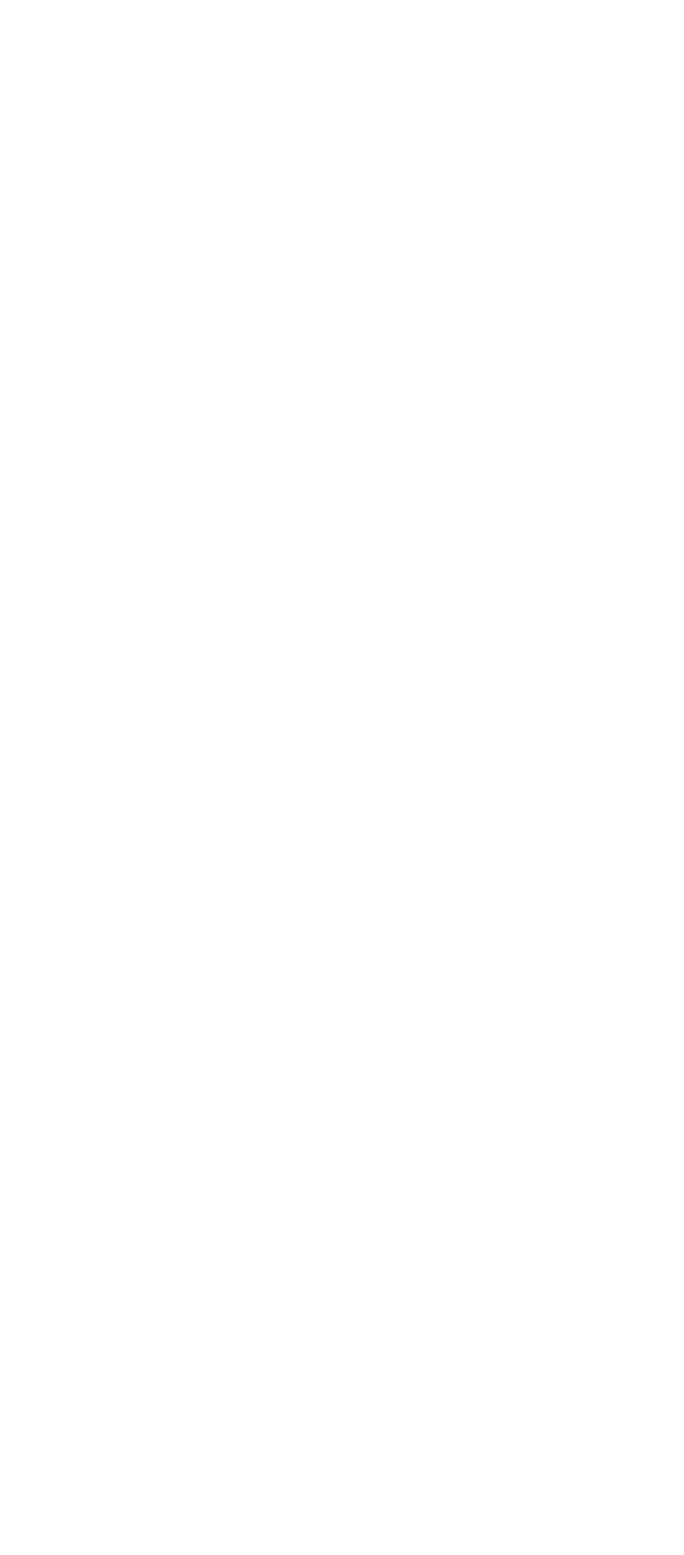
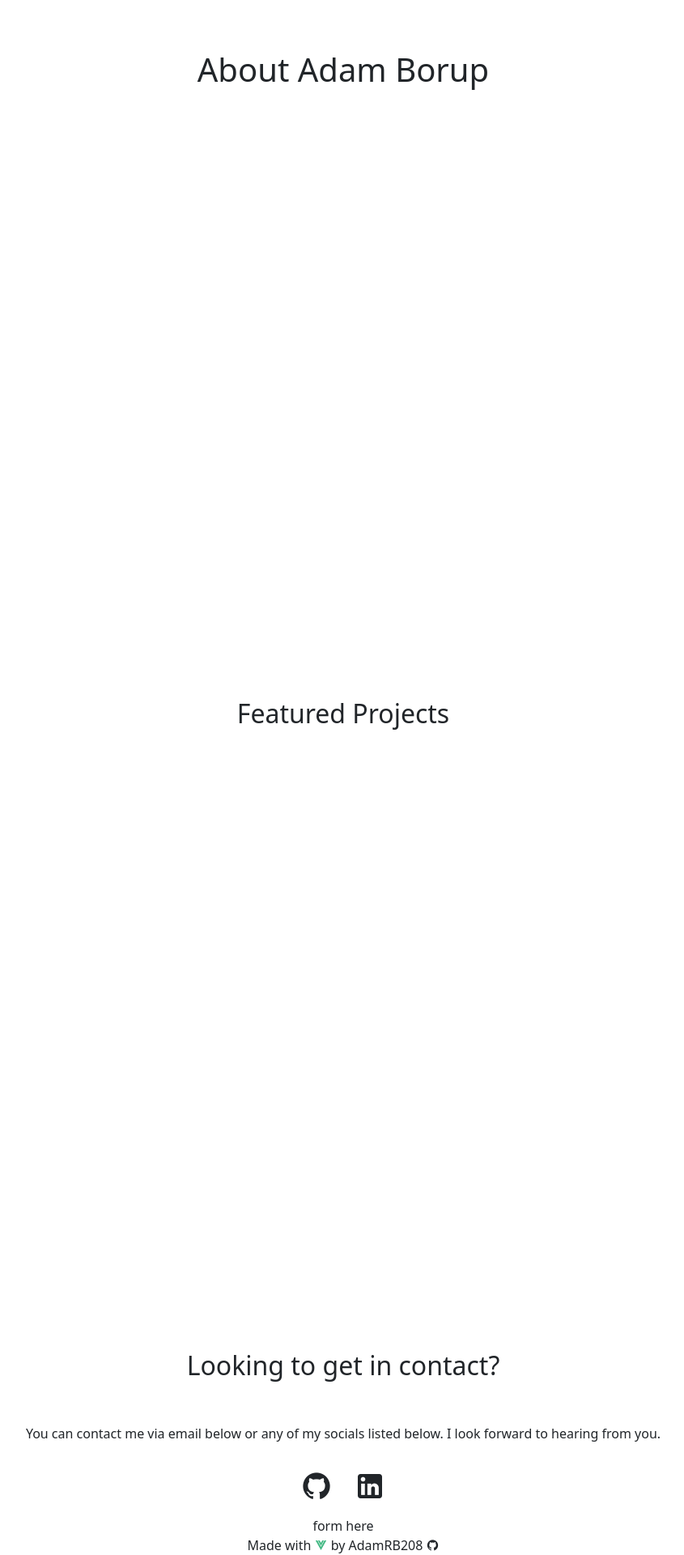
Before and after one commit to AdamRB208/AdamRB208.github.io, a Vue app: page /#/ in a window 1280 px wide. Shown: the part 801-2721 px from the top of the page at 81% size, without its empty margins (216-1061 px from the left). Before the commit the page ends 800 px from the top, so only its background shows below. Built offline with nearby package versions, Linux system fonts and the light colour scheme.

Commit message:
added sections and linked to navbar.

```diff
--- a/src/App.vue
+++ b/src/App.vue
@@ -1,15 +1,15 @@
 <script setup>
 import Navbar from './components/Navbar.vue';
-import { RouterView } from 'vue-router';
+import HomePage from './pages/HomePage.vue';
 
 </script>
 
 <template>
   <header>
-    <Navbar />
   </header>
+  <Navbar />
   <main>
-    <RouterView />
+    <HomePage />
   </main>
   <footer class=" text-center">
     Made with <i class="mdi mdi-vuejs text-vue"></i> by AdamRB208 <i class="mdi mdi-github"></i>
--- a/src/components/Navbar.vue
+++ b/src/components/Navbar.vue
@@ -20,10 +20,10 @@ watch(theme, () => {
     <div class="container" style="display: flex; justify-content: space-evenly;">
       <div>
         <span class="m-2 nav-links">
-          <a href="" class="mdi mdi-home-outline fs-5">Home</a>
-          <a href="" class="mdi mdi-human-greeting-variant fs-5">About Me</a>
-          <a href="" class="mdi mdi-xml fs-5">Projects</a>
-          <a href="" class="mdi mdi-human-greeting-proximity fs-5">Contact</a>
+          <a href="#home" class="mdi mdi-home-outline fs-5">Home</a>
+          <a href="#about" class="mdi mdi-human-greeting-variant fs-5">About Me</a>
+          <a href="#projects" class="mdi mdi-xml fs-5">Projects</a>
+          <a href="#contact" class="mdi mdi-human-greeting-proximity fs-5">Contact</a>
         </span>
       </div>
     </div>
@@ -50,4 +50,9 @@ a {
   justify-content: space-evenly;
   align-items: center;
 }
+nav {
+  position: sticky;
+  top: 0;
+  z-index: 1020;
+}
 </style>
--- a/src/pages/HomePage.vue
+++ b/src/pages/HomePage.vue
@@ -6,9 +6,43 @@
 
 <template>
   <section class="container">
+    <div class="row home-section" id="home" style="height: 100dvh;">
+      <div class="col-12 d-flex justify-content-center" id="home">
+        <div>home section</div>
+      </div>
+    </div>
+    <div class="row about-section" id="about" style="height: 100dvh;">
+      <div class="col-12 d-flex justify-content-center" id="about">
+        <span>
+          <h1>About Adam Borup</h1>
+        </span>
+      </div>
+    </div>
+    <div class="row projects-section" id="projects" style="height: 100dvh;">
+      <div class="col-12 d-flex justify-content-center" id="projects">
+        <span>
+          <h2>Featured Projects</h2>
+        </span>
+      </div>
+    </div>
     <div class="row">
-      <div class="col">
-
+      <div class="col-12 d-flex justify-content-center" id="contact">
+        <span class="d-block justify-content-center">
+          <p class="d-flex justify-content-center fs-2 mb-5">Looking to get in contact?</p>
+          <p>You can contact me via email below or any of my socials listed below. I look forward to hearing from you.
+          </p>
+          <div class="d-flex justify-content-center">
+            <button class="btn" type="button">
+              <i class="mdi mdi-github fs-1"></i>
+            </button>
+            <button class="btn" type="button">
+              <i class="mdi mdi-linkedin fs-1"></i>
+            </button>
+          </div>
+          <div class="d-flex justify-content-center">
+            form here
+          </div>
+        </span>
       </div>
     </div>
   </section>
```
